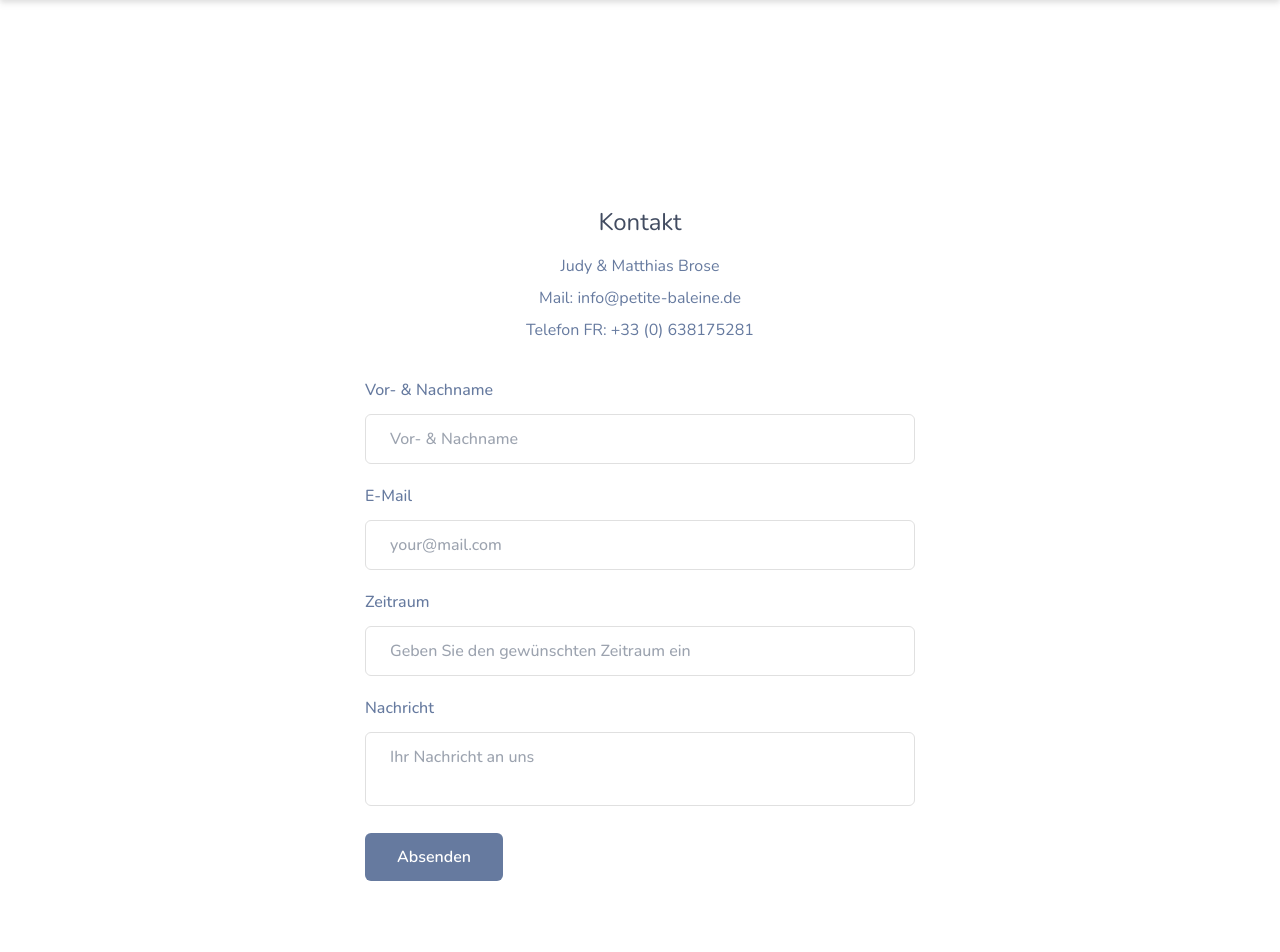
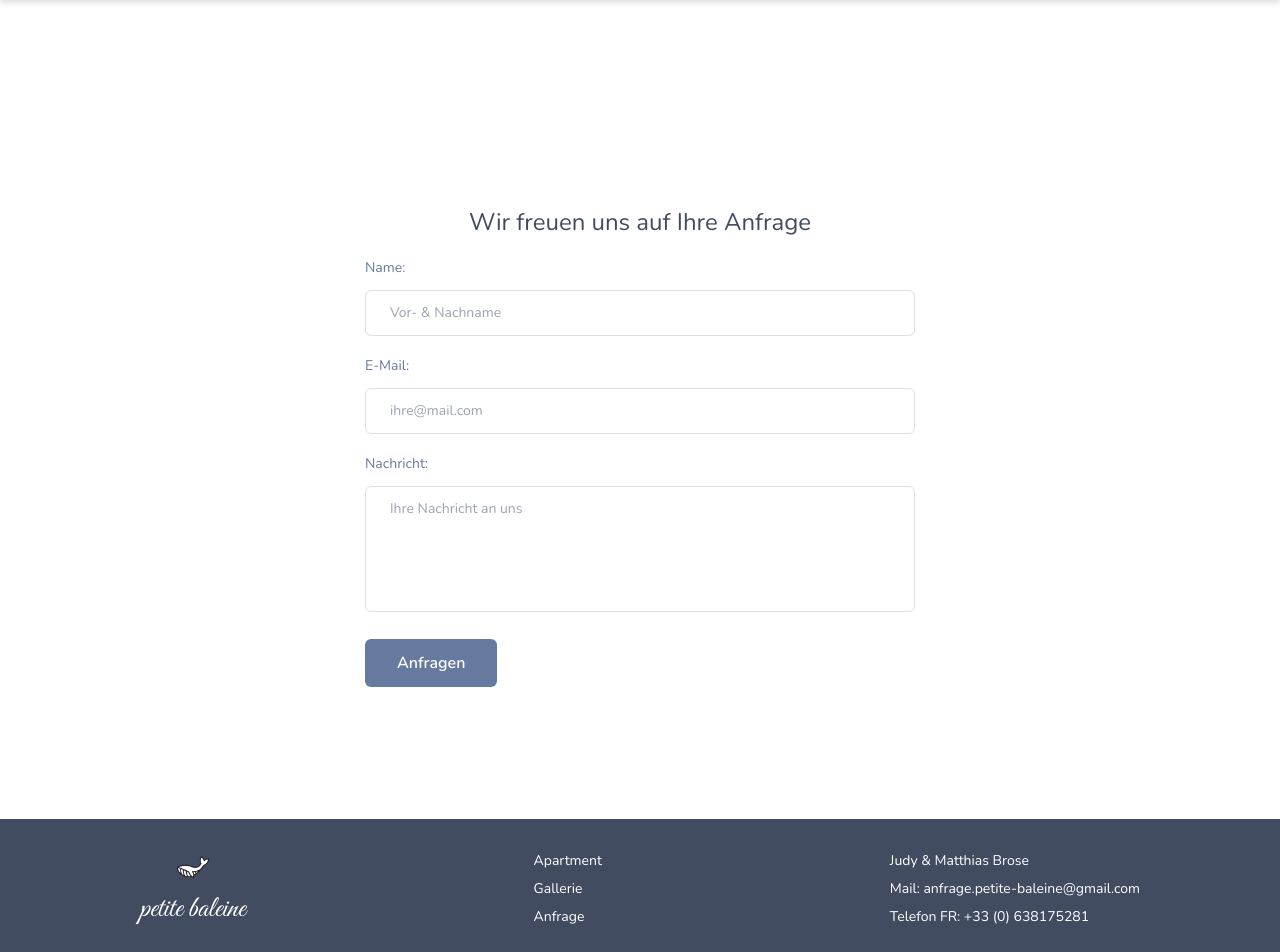
Before and after one commit to TinoBrose/petiteBaleine, a Next.js app: page /anfrage in a window 1280 px wide. Shown: the top 952 px of the page. Built offline with nearby package versions, Linux system fonts and the light colour scheme.

Commit message:
add contact form functionality

```diff
--- a/app/anfrage/page.tsx
+++ b/app/anfrage/page.tsx
@@ -1,20 +1,21 @@
 'use client';
 
 import React from 'react';
-import ContactForm from '../components/ContactForm';
+import Contact from '../components/Contact';
 
 export default function Anfrage() {
   return (
     <main className='flex  flex-col items-center justify-between p-24'>
-      <h1 className='text-2xl '>Kontakt</h1>
+      <h1 className='text-2xl '>Wir freuen uns auf Ihre Anfrage</h1>
+
+      <Contact />
+      {/* <h1 className='text-2xl mt-4'>Kontakt</h1>
+
       <div className='my-4 flex flex-col items-center gap-1  text-main_80 md:gap-2'>
         <h3>Judy & Matthias Brose</h3>
-        <h3>Mail: info@petite-baleine.de</h3>
-        {/* <h3>Telefon DE: +49 (0) 1778631821</h3> */}
+        <h3>Mail: anfrage.petite-baleine@gmail.com</h3>
         <h3>Telefon FR: +33 (0) 638175281</h3>
-      </div>
-
-      <ContactForm />
+      </div> */}
     </main>
   );
 }
--- /dev/null
+++ b/app/api/contact/route.jsx
@@ -0,0 +1,51 @@
+import { NextResponse, NextRequest } from 'next/server';
+const nodemailer = require('nodemailer');
+
+// Handles POST requests to /api
+
+export async function POST(request) {
+  const username = process.env.NEXT_PUBLIC_BURNER_USERNAME;
+  const password = process.env.NEXT_PUBLIC_BURNER_PASSWORD;
+  const myEmail = process.env.NEXT_PUBLIC_PERSONAL_EMAIL;
+
+  console.log('dealing with request');
+  const formData = await request.formData();
+  const name = formData.get('name');
+  const email = formData.get('email');
+  const message = formData.get('message');
+
+  // create transporter object
+  const transporter = nodemailer.createTransport({
+    port: 465,
+    host: 'smtp.gmail.com',
+    auth: {
+      user: username,
+      pass: password,
+    },
+    secure: true,
+  });
+
+  try {
+    const mail = await transporter.sendMail({
+      from: username,
+      to: username,
+      replyTo: email,
+      subject: `Anfrage via Website - ${email}`,
+      html: `
+            <p>Name: ${name} </p>
+            <p>Email: ${email} </p>
+            <p>Message: ${message} </p>
+            `,
+    });
+
+    return NextResponse.json({ message: 'Success: email was sent' });
+  } catch (error) {
+    console.log(error);
+    NextResponse.status(500).json({ message: 'COULD NOT SEND MESSAGE' });
+  }
+}
+
+// export async function POST(req: Request) {
+//   console.log(req.body);
+//   return new Response('Hello, Next.js!')
+// }
--- a/app/api/contact/route.ts
+++ /dev/null
@@ -1,6 +0,0 @@
-
-
-export async function POST(req: Request) {
-  console.log(req.body);
-  return new Response('Hello, Next.js!')
-}
--- /dev/null
+++ b/app/components/Contact.tsx
@@ -0,0 +1,107 @@
+'use client';
+import Link from 'next/link';
+
+export default function Contact() {
+  async function handleSubmit(event: any) {
+    event.preventDefault();
+    const formData = new FormData(event.target);
+    try {
+      const response = await fetch('/api/contact', {
+        method: 'post',
+        body: formData,
+      });
+
+      if (!response.ok) {
+        console.log('falling over');
+        throw new Error(`response status: ${response.status}`);
+      }
+      const responseData = await response.json();
+      console.log(responseData['message']);
+
+      alert(
+        'Vielen Dank! Ihre Anfrage wurde erfolgreich übermittelt. Wir melden uns zeitnah bei Ihnen.'
+      );
+    } catch (err) {
+      console.error(err);
+      alert(
+        'Leider ist etwas schief gelaufen. Bitte probieren Sie es später noch einmal oder schicken Sie uns direkt eine E-Mail an: anfrage.petite-baleine@gmail.com'
+      );
+    }
+  }
+
+  return (
+    <div className='mx-auto mb-4 w-full max-w-[550px]'>
+      <form onSubmit={handleSubmit}>
+        <div className='my-5'>
+          <label
+            htmlFor='form-message'
+            className='mb-3 block text-base text-sm text-main_80'
+          >
+            Name:
+          </label>
+          <input
+            required
+            id='form-name'
+            autoComplete='name'
+            maxLength={50}
+            name='name'
+            placeholder='Vor- & Nachname'
+            className='w-full rounded-md border border-[#e0e0e0] bg-white px-6 py-3 text-base text-sm text-[#6B7280] outline-none focus:border-main_80 focus:shadow-md'
+          />
+        </div>
+        <div className='mb-5'>
+          <label
+            htmlFor='form-email'
+            className='mb-3 block text-base text-sm text-main_80'
+          >
+            E-Mail:
+          </label>
+          <input
+            required
+            id='form-email'
+            autoComplete='email'
+            maxLength={80}
+            name='email'
+            type='email'
+            placeholder='ihre@mail.com'
+            className='w-full rounded-md border border-[#e0e0e0] bg-white px-6 py-3 text-base text-sm text-[#6B7280] outline-none focus:border-main_80 focus:shadow-md'
+          />
+        </div>
+        {/* <div className='mb-5'>
+          <label htmlFor='form-time'             className='mb-3 block text-base text-sm text-main_80'
+> Zeitraum </label>
+          <input
+            required
+            id='form-time'
+            name='time'
+            placeholder='Geben Sie den gewünschten Zeitraum ein'
+            className='w-full rounded-md border border-[#e0e0e0] bg-white px-6 py-3 text-base text-sm text-[#6B7280] outline-none focus:border-main_80 focus:shadow-md'
+          />
+        </div> */}
+        <div className='mb-5'>
+          <label
+            htmlFor='form-message'
+            className='mb-3 block text-base text-sm text-main_80'
+          >
+            Nachricht:
+          </label>
+          <textarea
+            required
+            id='form-message'
+            name='message'
+            placeholder='Ihre Nachricht an uns'
+            rows={5}
+            className='w-full resize-none rounded-md border border-[#e0e0e0] bg-white px-6 py-3 text-base text-sm text-[#6B7280] outline-none focus:border-main_80 focus:shadow-md'
+          />
+        </div>
+
+        <button
+          className='hover:shadow-form rounded-md bg-main_80 px-8 py-3 text-base font-semibold text-white outline-none'
+          type='submit'
+        >
+          Anfragen
+        </button>
+      </form>
+    </div>
+  );
+}
--- a/app/components/ContactForm.tsx
+++ /dev/null
@@ -1,143 +0,0 @@
-import React from 'react';
-import { useState } from 'react';
-
-function ContactForm() {
-  const [name, setName] = useState('');
-  const [email, setEmail] = useState('');
-  const [time, setTime] = useState('');
-  const [message, setMessage] = useState('');
-  const [submitted, setSubmitted] = useState(false);
-
-  const handleSubmit = (e: any) => {
-    e.preventDefault();
-    console.log('Sending');
-
-    let data = {
-      name,
-      email,
-      time,
-      message,
-    };
-
-    fetch('/api/contact', {
-      method: 'POST',
-      headers: {
-        Accept: 'application/json, text/plain, */*',
-        'Content-Type': 'application/json',
-      },
-      body: JSON.stringify(data),
-    }).then((res) => {
-      console.log('Response received');
-      if (res.status === 200) {
-        console.log('Response succeeded!');
-        setSubmitted(true);
-        setName('');
-        setEmail('');
-        setTime('');
-        setMessage('');
-      }
-    });
-  };
-
-  return (
-    <div className='mx-auto w-full max-w-[550px]'>
-      <form>
-        <div className='my-5'>
-          <label
-            htmlFor='name'
-            className='mb-3 block text-base font-medium text-main_80'
-          >
-            Vor- & Nachname
-          </label>
-          <input
-            required
-            type='text'
-            name='name'
-            id='name'
-            value={name}
-            placeholder='Vor- & Nachname'
-            className='w-full rounded-md border border-[#e0e0e0] bg-white px-6 py-3 text-base font-medium text-[#6B7280] outline-none focus:border-main_80 focus:shadow-md'
-            onChange={(e) => {
-              setName(e.target.value);
-            }}
-          />
-        </div>
-        <div className='mb-5'>
-          <label
-            htmlFor='email'
-            className='mb-3 block text-base font-medium text-main_80'
-          >
-            E-Mail
-          </label>
-          <input
-            required
-            type='email'
-            name='email'
-            id='email'
-            value={email}
-
-            placeholder='your@mail.com'
-            className='w-full rounded-md border border-[#e0e0e0] bg-white px-6 py-3 text-base font-medium text-[#6B7280] outline-none focus:border-main_80 focus:shadow-md'
-            onChange={(e) => {
-              setEmail(e.target.value);
-            }}
-          />
-        </div>
-        <div className='mb-5'>
-          <label
-            htmlFor='subject'
-            className='mb-3 block text-base font-medium text-main_80'
-          >
-            Zeitraum
-          </label>
-          <input
-            required
-            type='text'
-            name='time'
-            id='time'
-            value={time}
-
-            placeholder='Geben Sie den gewünschten Zeitraum ein'
-            className='w-full rounded-md border border-[#e0e0e0] bg-white px-6 py-3 text-base font-medium text-[#6B7280] outline-none focus:border-main_80 focus:shadow-md'
-            onChange={(e) => {
-              setTime(e.target.value);
-            }}
-          />
-        </div>
-        <div className='mb-5'>
-          <label
-            htmlFor='message'
-            className='mb-3 block text-base font-medium text-main_80'
-          >
-            Nachricht
-          </label>
-          <textarea
-            required
-            name='message'
-            id='message'
-            value={message}
-
-            placeholder='Ihr Nachricht an uns'
-            className='w-full resize-none rounded-md border border-[#e0e0e0] bg-white px-6 py-3 text-base font-medium text-[#6B7280] outline-none focus:border-main_80 focus:shadow-md'
-            onChange={(e) => {
-              setMessage(e.target.value);
-            }}
-          ></textarea>
-        </div>
-        <div>
-          <button
-            type='submit'
-            className='hover:shadow-form rounded-md bg-main_80 px-8 py-3 text-base font-semibold text-white outline-none'
-            onClick={(e) => {
-              handleSubmit(e);
-            }}
-          >
-            Absenden
-          </button>
-        </div>
-      </form>
-    </div>
-  );
-}
-
-export default ContactForm;
--- a/app/components/Footer.tsx
+++ b/app/components/Footer.tsx
@@ -6,7 +6,7 @@ import laPetiteBaleine from '../../public/baleine.png';
 export default function Footer() {
   return (
     <footer>
-      <div className='flex items-center py-2 mt-5 bg-main_100 text-white'>
+      <div className='mt-5 flex items-center bg-main_100 py-2 text-white'>
         <div className='flex w-full flex-col items-center gap-6 py-5 text-center md:flex-row md:items-start md:justify-around md:gap-2 md:text-start'>
           {/* LINKS */}
           <Link
@@ -28,9 +28,7 @@ export default function Footer() {
             <div>
               <ul className='cursor-pointer flex-row'>
                 <Link href='/' onClick={() => {}}>
-                  <li className='py-1 text-sm hover:text-main_70'>
-                    Apartment
-                  </li>
+                  <li className='py-1 text-sm hover:text-main_70'>Apartment</li>
                 </Link>
                 <Link href='/gallery' onClick={() => {}}>
                   <li className='py-1 text-sm hover:text-main_70'>Gallerie</li>
@@ -46,7 +44,9 @@ export default function Footer() {
             <div>
               <ul className='flex-row'>
                 <li className='py-1 text-sm'>Judy & Matthias Brose</li>
-                <li className='py-1 text-sm'>Mail: info@petite-baleine.de</li>
+                <li className='py-1 text-sm'>
+                  Mail: anfrage.petite-baleine@gmail.com
+                </li>
                 <li className='py-1 text-sm'>Telefon FR: +33 (0) 638175281</li>
               </ul>
             </div>
--- a/next.config.js
+++ b/next.config.js
@@ -7,6 +7,8 @@ const nextConfig = {
   env: {
     NEXT_PUBLIC_MAPBOX_GL_ACCESS_TOKEN:
       process.env.NEXT_PUBLIC_MAPBOX_GL_ACCESS_TOKEN,
+    NEXT_PUBLIC_BURNER_USERNAME: process.env.NEXT_PUBLIC_BURNER_USERNAME,
+    NEXT_PUBLIC_BURNER_PASSWORD: process.env.NEXT_PUBLIC_BURNER_PASSWORD,
   },
 };
 
--- a/package.json
+++ b/package.json
@@ -20,10 +20,12 @@
     "classnames": "^2.3.2",
     "eslint": "^8.38.0",
     "eslint-config-next": "^13.3.0",
+    "formidable": "^3.5.1",
     "keen-slider": "^6.8.5",
     "lightgallery": "^2.7.1",
     "mapbox-gl": "^2.15.0",
     "next": "^13.3.0",
+    "nodemailer": "^6.9.9",
     "postcss": "^8.4.23",
     "prettier": "^3.2.5",
     "react": "^18.2.0",
--- a/tsconfig.json
+++ b/tsconfig.json
@@ -29,7 +29,8 @@
     "**/*.ts",
     "**/*.tsx",
     ".next/types/**/*.ts",
-    "app/api/contact/contact.js"
+    "app/api/contact/contact.js",
+    "app/api/contact/route.jsx"
   ],
   "exclude": ["node_modules"]
 }
```
Also changed, not shown: 1 other file (tests, documents, lock files or other folders).
